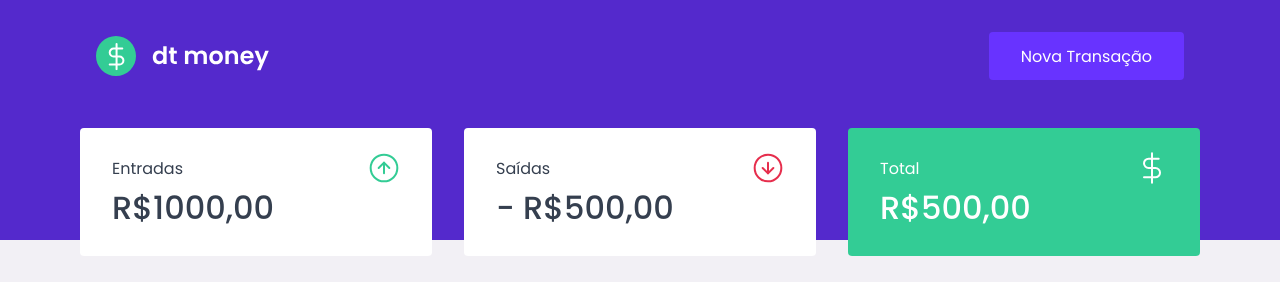
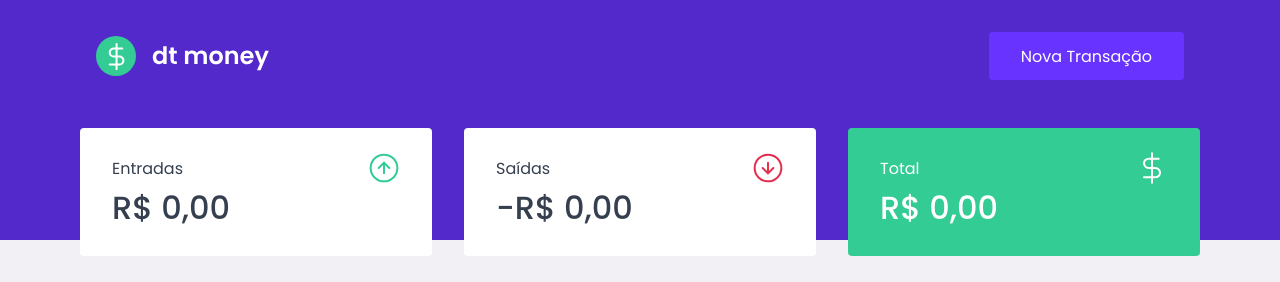
Before and after one commit to Lmacedox/DayMoney, a React (Create React App) app: page / in a window 1280 px wide. Shown: the top 282 px of the page. Built offline with nearby package versions, Linux system fonts and the light colour scheme; no server answers; what miragejs would draw is missing.

Commit message:
Finnaly Commit

```diff
--- a/src/App.tsx
+++ b/src/App.tsx
@@ -4,7 +4,7 @@ import { GlobalStyle } from './styles/global'
 import  Modal  from 'react-modal'
 import { useState } from 'react';
 import { NewTransactionModal } from './components/NewTransactionModal';
-import { TransactionsProvider } from './TransactionsContext';
+import { TransactionsProvider } from './hooks/useTransactions';
 
 
 
--- a/src/TransactionsContext.tsx
+++ /dev/null
@@ -1,35 +0,0 @@
-import { createContext, ReactNode, useEffect, useState } from 'react'
-import { api } from './services/api';
-
-interface Transaction{
-  id:number;
-  title: string;
-  amount: number;
-  type: string;
-  category: string;
-  createdAt: string;
-}
-
-export const TransactionsContext = createContext<Transaction[]>([]);
-
-// INTERFACE CHILDREN
-interface TransactionProviderProps{
-  children: ReactNode;
-}
-
-
-export function TransactionsProvider({children}:TransactionProviderProps){
-  const [transactions, setTransactions] = useState<Transaction[]>([])
-
-
-  useEffect(() => {
-    api.get('transactions')
-    .then(response => setTransactions(response.data.transactions))
-  },[])
-
-  return(
-  <TransactionsContext.Provider value={transactions}>
-    {children}
-  </TransactionsContext.Provider>
-  );
-}
--- a/src/components/NewTransactionModal/index.tsx
+++ b/src/components/NewTransactionModal/index.tsx
@@ -1,10 +1,11 @@
+import { FormEvent, useState, useContext } from 'react'
 import Modal from 'react-modal'
 import { Container,RadioBox,TransactionTypeContainer } from './styles'
+import { api } from '../../services/api'
 import closeImg from '../../assets/close.svg'
 import incomeImg from '../../assets/income.svg'
 import outcomeImg from '../../assets/outcome.svg'
-import { FormEvent, useState } from 'react'
-import { api } from '../../services/api'
+import { useTransactions } from '../../hooks/useTransactions'
 
 
 interface NewTransactionModalProps{
@@ -13,27 +14,38 @@ interface NewTransactionModalProps{
 }
 
 export function NewTransactionModal({isOpen, onRequestClose}:NewTransactionModalProps ){
+  //CONSUMINDO CONTEXTO
+  const { createTransaction } = useTransactions();
 
   // STATE INPS
   const [title, setTitle] = useState('');
-  const [value, setValue] = useState(0);
+  const [amount, setAmount] = useState(0);
   const [category, setCategory] = useState('');
   const [type, setType] = useState('deposit');
 
 
-  function handleCreateNewTransaction(event: FormEvent){
+
+  async function handleCreateNewTransaction(event: FormEvent){
     // PREVENIR O FUNCIONAMENTO PADRÃO
     event.preventDefault()
 
-    const data = {
+    // FUNÇÃO VEIO DO CONTEXTO
+    await createTransaction({
       title,
-      value,
+      amount,
       category,
-      type,
-    }
+      type
+    })
 
-    // ROTA / DADOS
-    api.post('/transactions', data)
+  // LIMPANDO INPS
+  setTitle('');
+  setAmount(0);
+  setCategory('');
+  setType('deposit')
+
+  // CLOSE MODAL
+  onRequestClose();
+
   }
 
 
@@ -66,8 +78,8 @@ export function NewTransactionModal({isOpen, onRequestClose}:NewTransactionModal
     <input
       type="number"
       placeholder="Valor"
-      value={value}
-      onChange={event => setValue(Number(event.target.value))}
+      value={amount}
+      onChange={event => setAmount(Number(event.target.value))}
     />
 
     <TransactionTypeContainer>
@@ -101,7 +113,7 @@ export function NewTransactionModal({isOpen, onRequestClose}:NewTransactionModal
       onChange={event => setCategory(event.target.value)}
     />
 
-    <button type="submit" onClick={onRequestClose}>
+    <button type="submit">
       Cadastrar
     </button>
 
--- a/src/components/Summary/index.tsx
+++ b/src/components/Summary/index.tsx
@@ -2,13 +2,29 @@ import { useContext } from 'react';
 import incomeImg from '../../assets/income.svg'
 import outcomeImg from '../../assets/outcome.svg'
 import totalImg from '../../assets/total.svg'
-import { TransactionsContext } from '../../TransactionsContext';
+import { useTransactions } from '../../hooks/useTransactions';
 import { Container } from "./styles";
 
 export function Summary(){
       // CONSUMINDO CONTEXTO
-      const transactions = useContext(TransactionsContext)
+      // {} -> DESESTRUTURAÇÃO => TIRO APENAS O TRANSACTIONS DE DENTRO DO CONTEXTO
+      const { transactions } = useTransactions();
 
+      // VALORES TOTAIS
+      const summary = transactions.reduce((acc, transaction) => {
+        if(transaction.type == 'deposit'){
+          acc.deposits += transaction.amount
+          acc.total += transaction.amount
+        } else {
+          acc.withdraws += transaction.amount
+          acc.total -= transaction.amount
+        }
+        return acc
+      }, {
+        deposits: 0,
+        withdraws: 0,
+        total: 0,
+      })
 
     return(
      <Container>
@@ -19,7 +35,13 @@ export function Summary(){
            <p>Entradas</p>
            <img src={incomeImg} alt="Entradas" />
          </header>
-         <strong>R$1000,00</strong>
+         <strong>
+          {/* FORMATANDO VALORES COM INTL */}
+            {new Intl.NumberFormat('pt-BR', {
+            style: 'currency',
+            currency: 'BRL'
+           }).format(summary.deposits)}
+          </strong>
        </div>
        {/* CARD */}
        <div>
@@ -28,7 +50,13 @@ export function Summary(){
            <p>Saídas</p>
            <img src={outcomeImg} alt="Saidas" />
          </header>
-         <strong>- R$500,00</strong>
+         <strong>-
+          {/* FORMATANDO VALORES COM INTL */}
+            {new Intl.NumberFormat('pt-BR', {
+            style: 'currency',
+            currency: 'BRL'
+           }).format(summary.withdraws)}
+          </strong>
        </div>
        {/* CARD */}
        <div className="highlight-backgroud">
@@ -37,7 +65,13 @@ export function Summary(){
            <p>Total</p>
            <img src={totalImg} alt="Total" />
          </header>
-         <strong>R$500,00</strong>
+         <strong>
+          {/* FORMATANDO VALORES COM INTL */}
+          {new Intl.NumberFormat('pt-BR', {
+            style: 'currency',
+            currency: 'BRL'
+           }).format(summary.total)}
+          </strong>
        </div>
      </Container>
     )
--- a/src/components/TransactionsTable/index.tsx
+++ b/src/components/TransactionsTable/index.tsx
@@ -1,12 +1,13 @@
 import { useContext } from 'react'
-import { TransactionsContext } from "../../TransactionsContext";
+import { useTransactions } from '../../hooks/useTransactions';
 import { Container } from "./styles";
 
 
 
 export function TransactionsTable(){
     // CONSUMINDO CONTEXTO
-    const transactions = useContext(TransactionsContext)
+    // {} -> DESESTRUTURAÇÃO => TIRO APENAS O TRANSACTIONS DE DENTRO DO CONTEXTO
+    const { transactions } = useTransactions();
 
   return(
     <Container>
--- /dev/null
+++ b/src/hooks/useTransactions.tsx
@@ -0,0 +1,76 @@
+import { createContext, ReactNode, useContext, useEffect, useState } from 'react'
+import { api } from '../services/api';
+
+// INTERFACE CHILDREN
+interface TransactionProviderProps{
+  children: ReactNode;
+}
+
+// INTERFACE TRANSACTION
+interface Transaction{
+  id:number;
+  title: string;
+  amount: number;
+  type: string;
+  category: string;
+  createdAt: string;
+}
+
+// O OMIT PEGA TODA TIPAGEM DE TRANSACTION MENOS ID E CREATEDAT
+// O PICK SELECIONO OS QUE EU QUERO
+type TransactionInput = Omit<Transaction, 'id' | 'createdAt'>;
+
+
+
+// INTERFACE QUE EU FAÇO A TIPAGEM DO MEU CONTEXTO
+interface TransactionsContextData{
+  transactions: Transaction[];
+  // QUANDO UMA FUNÇÃO É ASYNC PASSO Promise<> NA TIPAGEM
+  createTransaction: (transaction: TransactionInput) => Promise<void>;
+}
+
+// EXPORTAÇÃO QUE EU CONSUMO NOS COMPONENTS
+const TransactionsContext = createContext<TransactionsContextData>(
+  // FORNÇANDO TIPAGEM
+  {} as TransactionsContextData
+);
+
+
+export function TransactionsProvider({children}:TransactionProviderProps){
+  const [transactions, setTransactions] = useState<Transaction[]>([])
+
+
+  useEffect(() => {
+    api.get('transactions')
+    .then(response => setTransactions(response.data.transactions))
+  },[])
+
+  // FUNÇÃO DE CRIAÇÃO DE TRANSAÇÕES
+  async function createTransaction(transactionInput:TransactionInput) {
+    // FAZ INSERT NO BD E PEGA RESPOSTA DO INSERT
+    const response = await api.post('/transactions', {
+      ...transactionInput,
+      createdAt: new Date(),
+    })
+    const { transaction } = response.data
+    // SEMPRE QUE QUERO ADICIONAR UMA NOVA INFORMAÇÕA NO ESTADO DO VETOR
+    setTransactions([
+      // EU COPIO TUDO QUE ESTA LÁ
+      ...transactions,
+      // E DEPOIS INSIRO
+      transaction
+    ])
+  }
+
+  return(
+  <TransactionsContext.Provider value={{ transactions,createTransaction }}>
+    {children}
+  </TransactionsContext.Provider>
+  );
+}
+
+export function useTransactions(){
+  const context = useContext(TransactionsContext);
+
+  return context
+}
```
